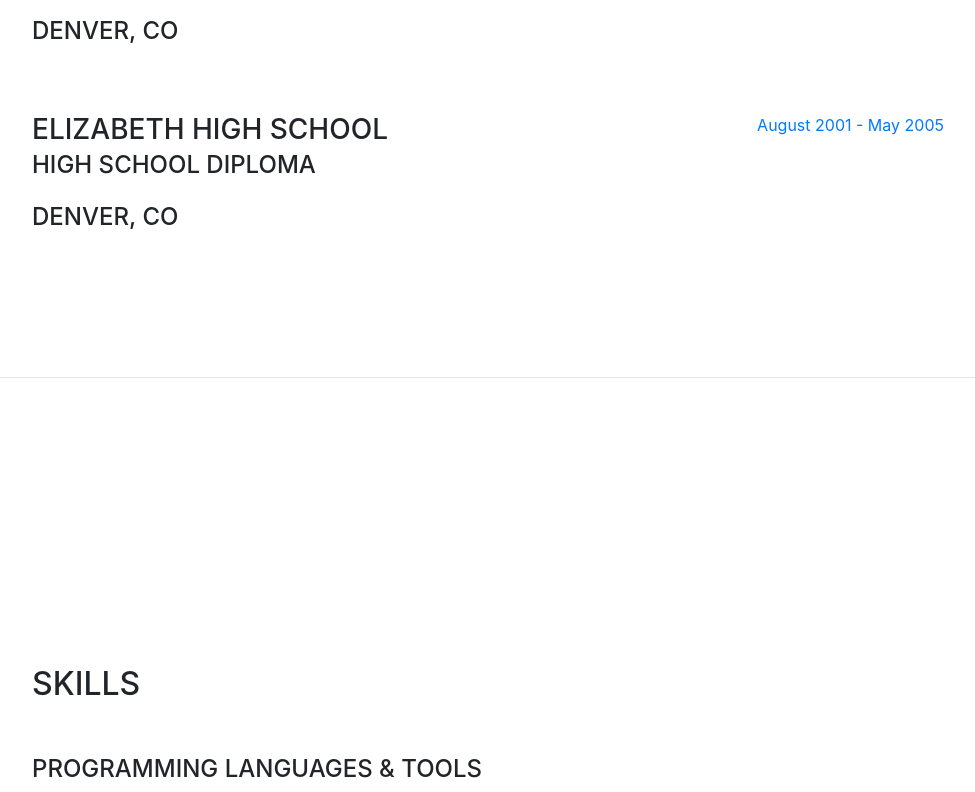
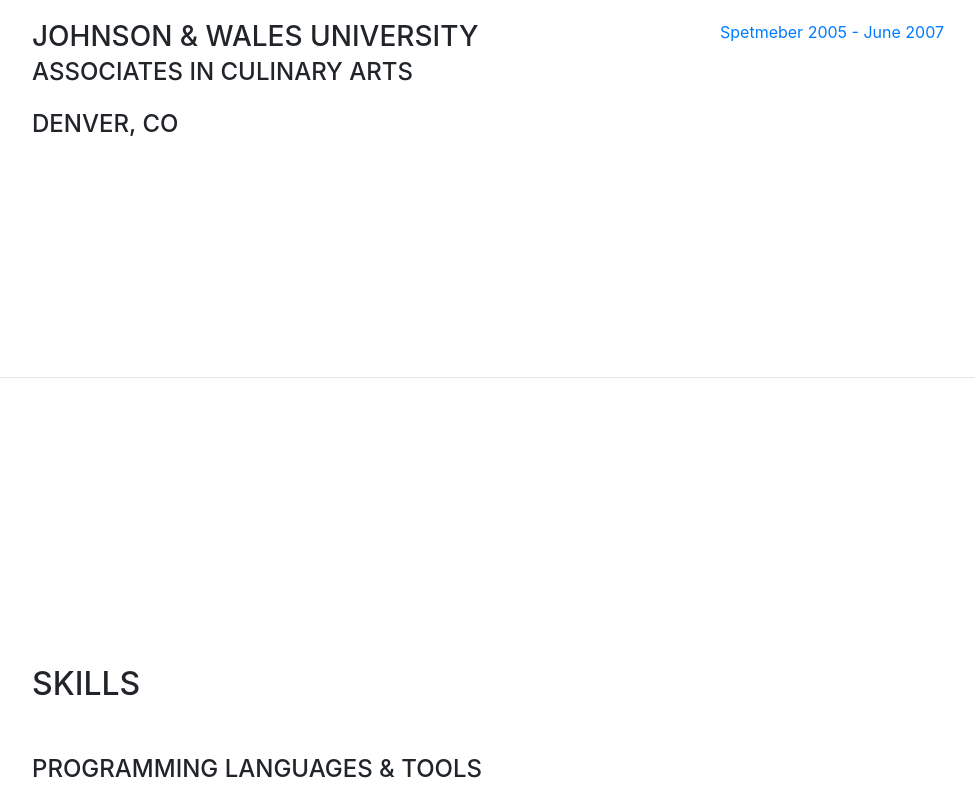
Before and after one commit to MichaelSingarayar/MichaelSingarayar.github.io, a website with bundled scripts: page index.html in a window 1280 px wide. Shown: the part 2025-2817 px from the top of the page, without its empty margins (288-1263 px from the left). Built offline with nearby package versions, Linux system fonts and the light colour scheme; a web font is replaced by a local one.

Commit message:
Deleted high school info

```diff
--- a/index.html
+++ b/index.html
@@ -148,19 +148,7 @@
           </div>
         </div>
 
-        <div class="resume-item d-flex flex-column flex-md-row mb-5">
-          <div class="resume-content mr-auto">
-            <h3 class="mb-0">Elizabeth High School</h3>
-            <div class="subheading mb-3">High School Diploma</div>
-            <div class="subheading mb-3">Denver, CO</div>
 
-          </div>
-          <div class="resume-date text-md-right">
-            <span class="text-primary">August 2001 - May 2005</span>
-          </div>
-        </div>
-
-      </div>
     </section>
 
     <hr class="m-0">
```
